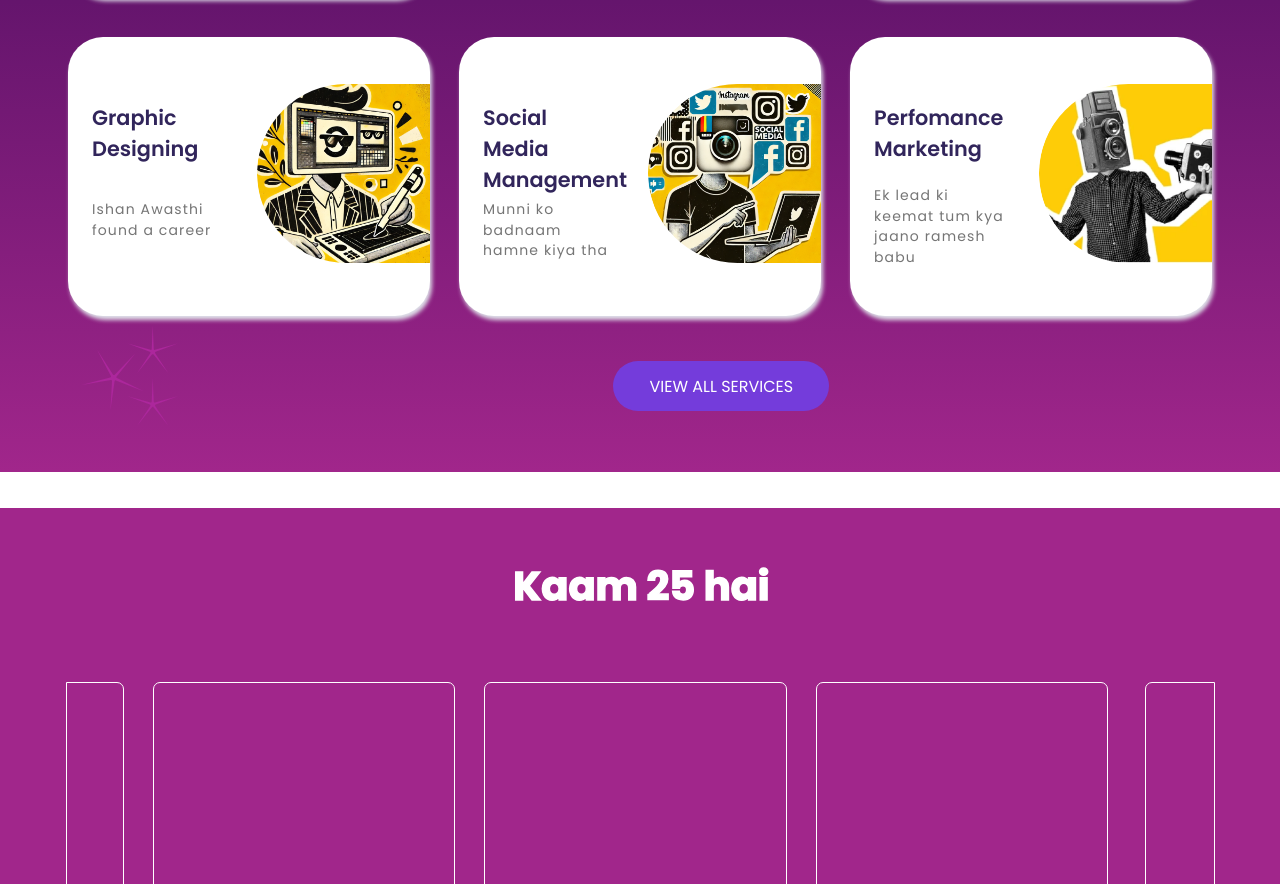
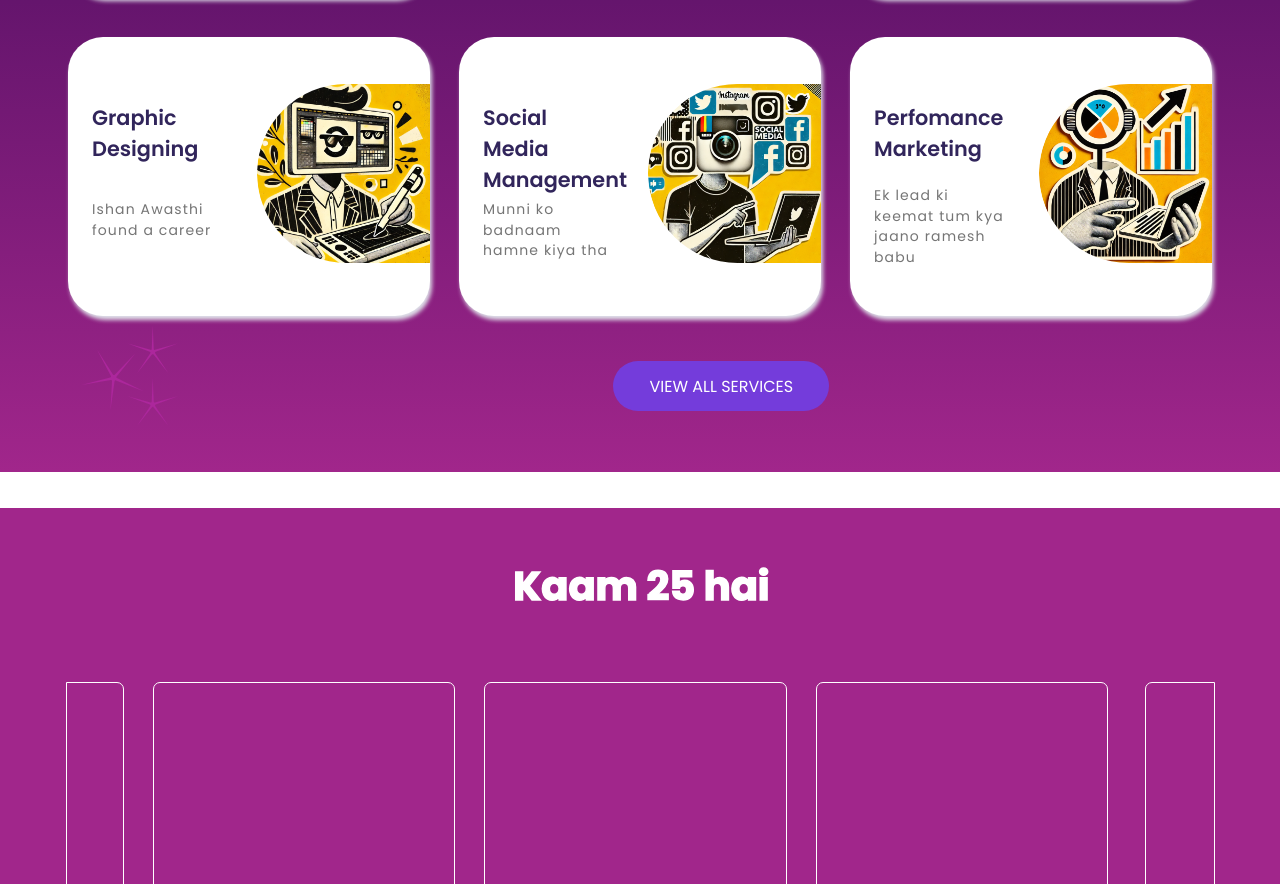
Before and after one commit to de3sec/SmallBoxOffice, a plain HTML site: page index.html in a window 1280 px wide. Shown: the part 2668-3552 px from the top of the page. Drawn offline with Linux system fonts and the light colour scheme; a web font is replaced by a local one.

Commit message:
rasoda img update

```diff
--- a/index.html
+++ b/index.html
@@ -426,7 +426,7 @@
                           <img
                             class="frame-child10"
                             alt=""
-                            src="./public/rectangle-696@2x.png" />
+                            src="./public/rectangle-696-5@2x.png" />
                         </div>
                       </div>
                     </div>
```
